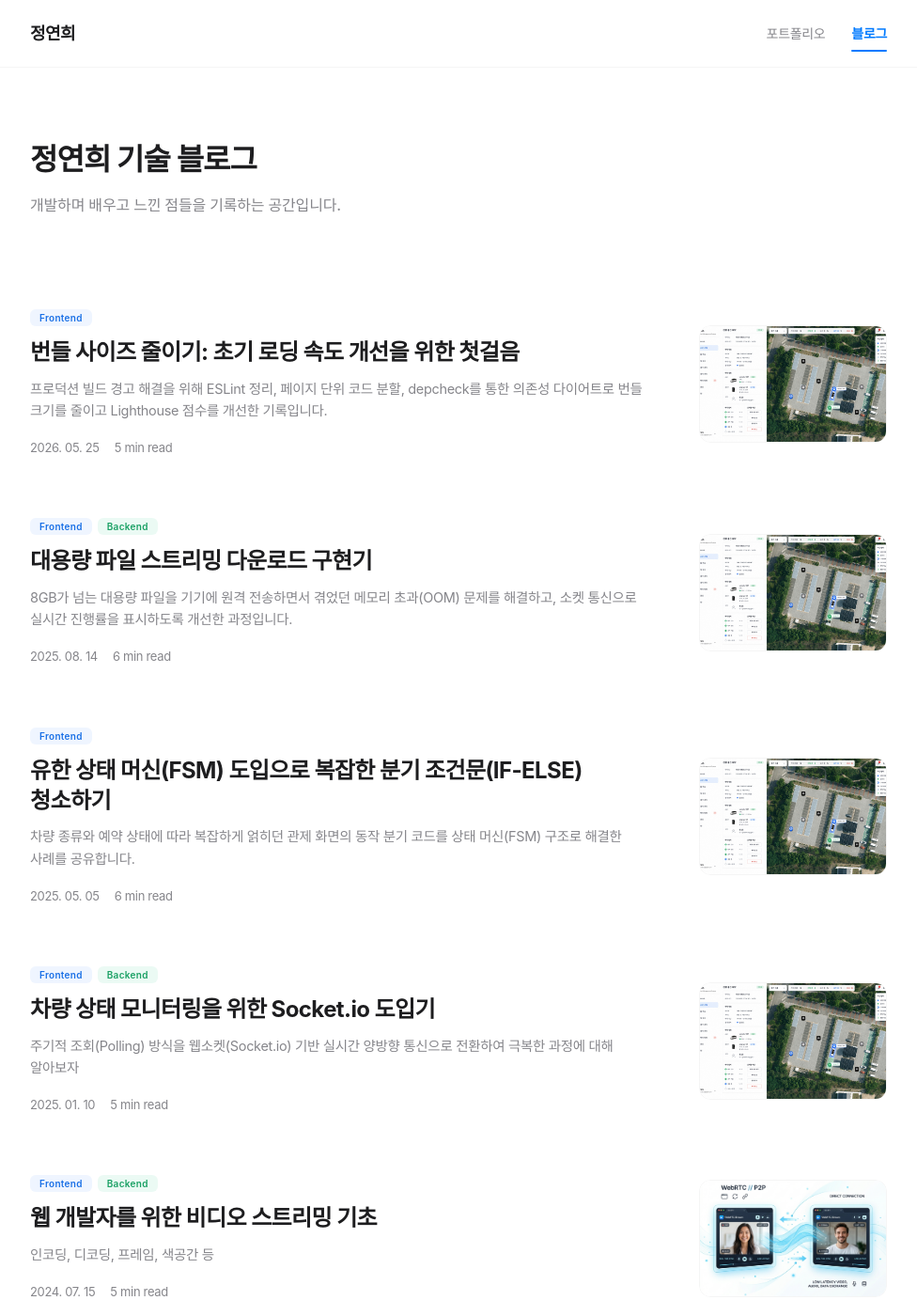
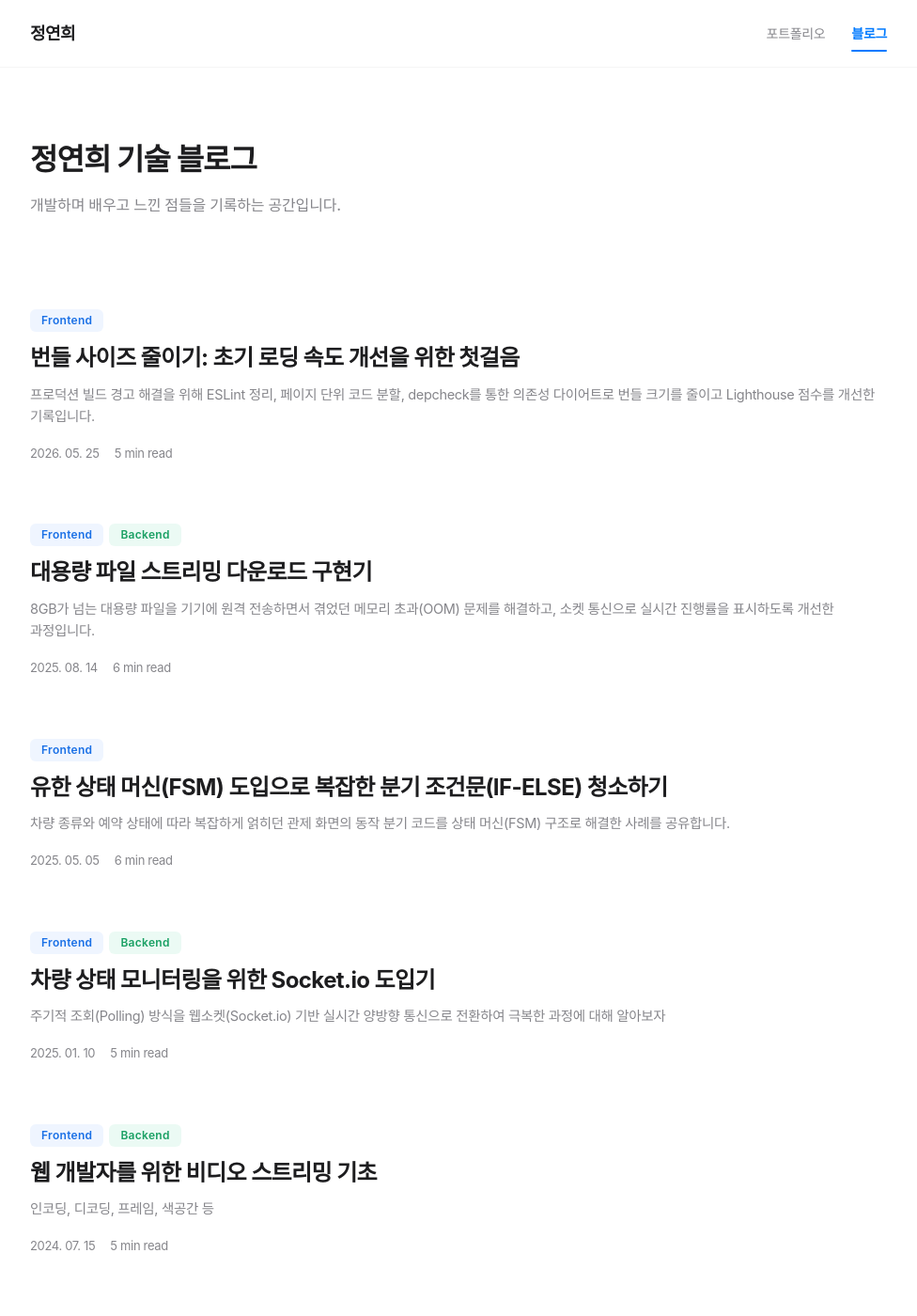
Before and after one commit to yeonhee7935/yeonhee7935.github.io, a Jekyll site: the page built from blog.html, in a window 1280 px wide and 1400 px high. Shown: the whole window at 94% size, without its empty margins (152-1128 px from the left). Built offline with Jekyll 4.4.1, drawn with Linux system fonts in a browser that asks for light colours; some web fonts are replaced.

Commit message:
[디자인] 블로그 목록 썸네일 노출 제거 및 레이아웃 최적화

```diff
--- a/blog.html
+++ b/blog.html
@@ -28,11 +28,6 @@ permalink: /blog/
               <span class="blog-item-readtime">{{ post.readtime }}</span>
             </div>
           </div>
-          {% if post.thumbnail %}
-          <div class="blog-item-right">
-            <img src="{{ post.thumbnail | relative_url }}" class="blog-item-thumbnail" alt="{{ post.title }}" />
-          </div>
-          {% endif %}
         </div>
       </a>
     </article>
--- a/index.css
+++ b/index.css
@@ -2427,7 +2427,7 @@ body.blog-layout .main-header {
 }
 
 .blog-item-left {
-  width: calc(100% - 240px);
+  flex: 1;
   min-width: 0;
 }
 
@@ -2441,9 +2441,9 @@ body.blog-layout .main-header {
 .blog-item-category {
   display: inline-flex;
   align-items: center;
-  font-size: 10px;
+  font-size: 12px;
   font-weight: 600;
-  padding: 4px 10px;
+  padding: 6px 12px;
   border-radius: 6px;
   letter-spacing: 0.3px;
   transition: background-color 0.2s ease, color 0.2s ease;
@@ -2581,9 +2581,9 @@ body.blog-layout .main-header {
 .blog-article-category {
   display: inline-flex;
   align-items: center;
-  font-size: 10px;
+  font-size: 12px;
   font-weight: 600;
-  padding: 4px 10px;
+  padding: 6px 12px;
   border-radius: 6px;
   letter-spacing: 0.3px;
   line-height: 1;
```
